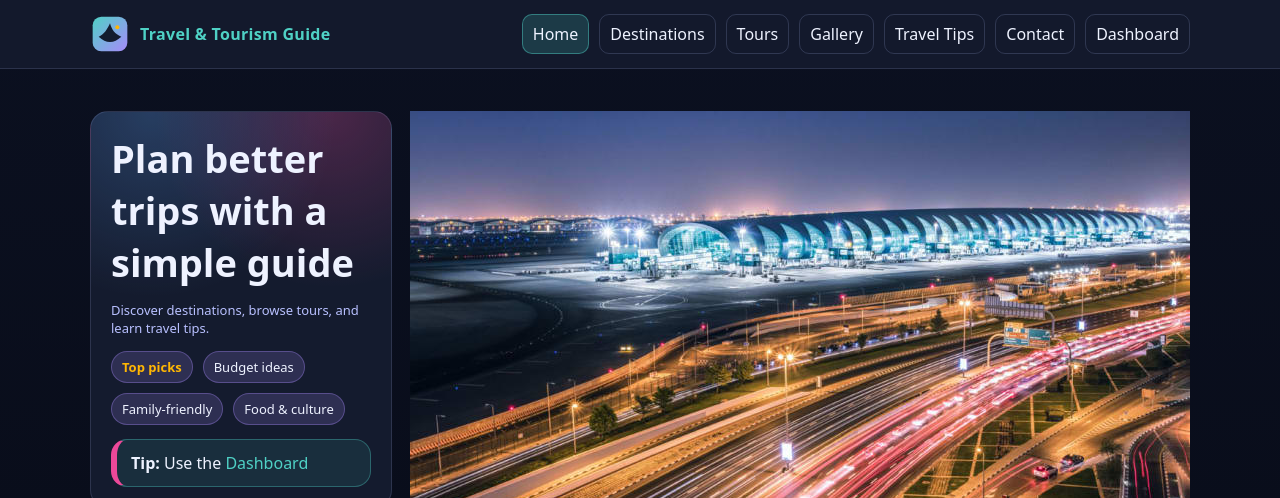
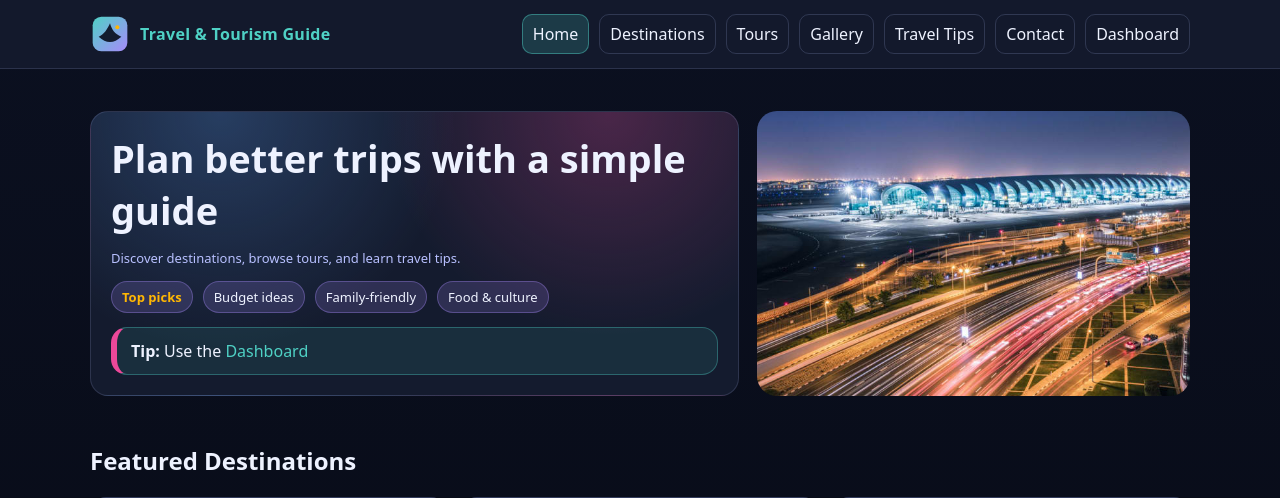
Before and after one commit to RANDA-ui-bit/travel-guide, a PHP site: page / in a window 1280 px wide. Shown: the top 498 px of the page. Run offline with PHP 8.4, Linux system fonts and the light colour scheme; data comes from the database, SQL or seed files in the repository; some libraries are stand-ins or nearby versions.

Commit message:
Add files via upload

```diff
--- a/assets/css/styles.css
+++ b/assets/css/styles.css
@@ -303,3 +303,15 @@
   padding: 18px 0;
   color: var(--muted);
 }
+.hero-image {
+  width: 100%;
+  height: 100%;
+  border-radius: 20px;
+  overflow: hidden;
+}
+
+.hero-image img {
+  width: 100%;
+  height: 100%;
+  object-fit: cover;
+}
```
